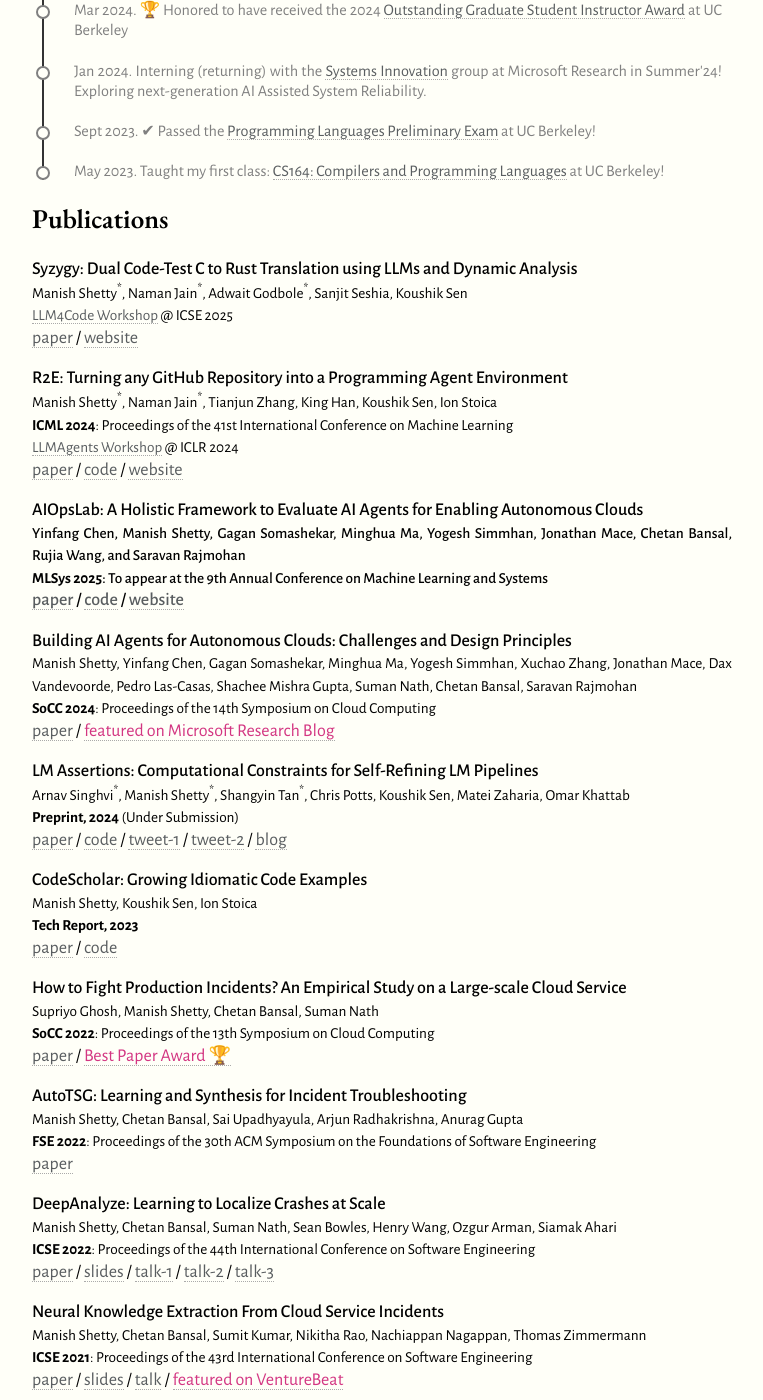
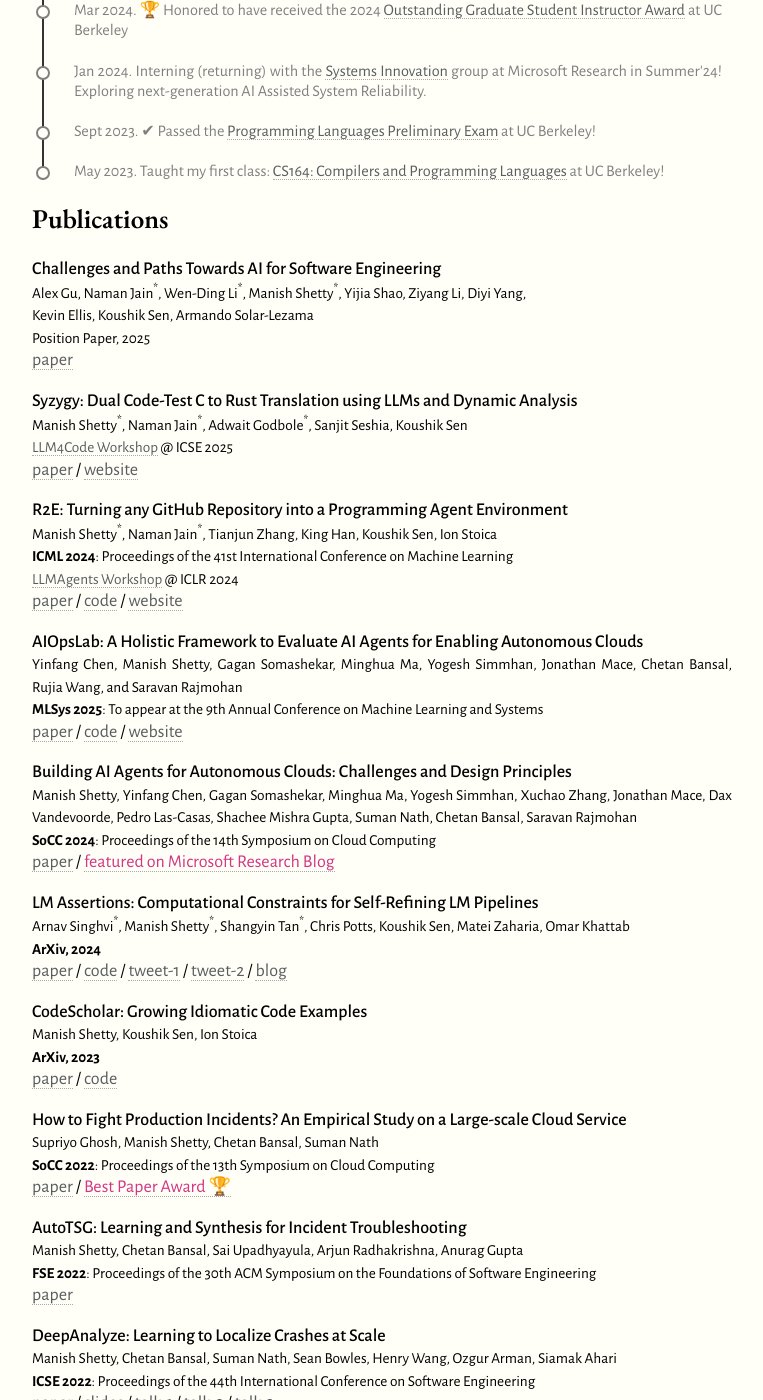
Before and after one commit to manishshettym/manishshettym.github.io, a Jekyll site: the page built from index.md, in a window 1280 px wide and 1400 px high, scrolled down 453 px. Shown: the whole window, without its empty margins (258-1021 px from the left). Built offline with Jekyll 4.4.1, drawn with Linux system fonts in a browser that asks for light colours.

Commit message:
add position paper

```diff
--- a/_includes/pubs.md
+++ b/_includes/pubs.md
@@ -1,3 +1,11 @@
+<span class="pubtitle">Challenges and Paths Towards AI for Software Engineering</span><br>
+<span style="font-size:85%">
+Alex Gu, Naman Jain<sup>*</sup>, Wen-Ding Li<sup>*</sup>, Manish Shetty<sup>*</sup>, Yijia Shao, Ziyang Li, Diyi Yang, <br>
+Kevin Ellis, Koushik Sen, Armando Solar-Lezama<br>
+Position Paper, 2025 </span> <br>
+<a href="https://tinyurl.com/ai4code">paper</a>
+
+
 <span class="pubtitle">Syzygy: Dual Code-Test C to Rust Translation using LLMs and Dynamic Analysis</span><br>
 <span style="font-size:85%">
 Manish Shetty<sup>*</sup>, Naman Jain<sup>*</sup>, Adwait Godbole<sup>*</sup>,
@@ -8,15 +16,14 @@ Sanjit Seshia, Koushik Sen<br>
 
 <span class="pubtitle">R2E: Turning any GitHub Repository into a Programming Agent Environment</span><br>
 <span style="font-size:85%">
-Manish Shetty<sup>*</sup>, Naman Jain<sup>*</sup>,
-Tianjun Zhang, King Han, Koushik Sen, Ion Stoica<br>
+Manish Shetty<sup>*</sup>, Naman Jain<sup>*</sup>, Tianjun Zhang, King Han, Koushik Sen, Ion Stoica<br>
 **ICML 2024**: Proceedings of the 41st International Conference on Machine Learning <br>
 [LLMAgents Workshop](https://llmagents.github.io/) @ ICLR 2024 </span> <br>
 <a href="https://r2e.dev/pdfs/paper.pdf">paper</a> /
 <a href="https://github.com/r2e-project/r2e">code</a> /
 <a href="https://r2e.dev/">website</a>
 
-<span class="pubtitle">AIOpsLab: A Holistic Framework to Evaluate AI Agents for Enabling Autonomous Clouds<span> <br>
+<span class="pubtitle">AIOpsLab: A Holistic Framework to Evaluate AI Agents for Enabling Autonomous Clouds</span> <br>
 <span style="font-size:85%"> Yinfang Chen, Manish Shetty, Gagan Somashekar, Minghua Ma, Yogesh Simmhan, Jonathan Mace, Chetan Bansal, Rujia Wang, and Saravan Rajmohan <br>
 **MLSys 2025**: To appear at the 9th Annual Conference on Machine Learning and Systems </span> <br>
 <a href="https://www.microsoft.com/en-us/research/uploads/prod/2024/10/arxiv_AIOpsLab.pdf">paper</a> /
@@ -39,7 +46,7 @@ Manish Shetty, Yinfang Chen, Gagan Somashekar, Minghua Ma, Yogesh Simmhan, Xucha
 <span class="pubtitle">LM Assertions: Computational Constraints for Self-Refining LM Pipelines</span><br>
 <span style="font-size:85%">Arnav Singhvi<sup>*</sup>, Manish Shetty<sup>*</sup>, Shangyin Tan<sup>*</sup>, Chris Potts,
   Koushik Sen, Matei Zaharia, Omar Khattab<br>
-**Preprint, 2024** (Under Submission)</span> <br>
+**ArXiv, 2024**</span> <br>
 <a href="/pdf/preprints/lm-assert.pdf">paper</a> /
 <a href="https://github.com/stanfordnlp/dspy/blob/main/dspy/primitives/assertions.py">code</a> /
 <a href="https://twitter.com/lateinteraction/status/1735326551393161563">tweet-1</a> /
@@ -51,7 +58,7 @@ Manish Shetty, Yinfang Chen, Gagan Somashekar, Minghua Ma, Yogesh Simmhan, Xucha
 
 <span class="pubtitle">CodeScholar: Growing Idiomatic Code Examples</span><br>
 <span style="font-size:85%">Manish Shetty, Koushik Sen, Ion Stoica <br>
-**Tech Report, 2023** </span> <br>
+**ArXiv, 2023** </span> <br>
 <a href="https://arxiv.org/abs/2312.15157">paper</a> /
 <a href="https://github.com/tart-proj/codescholar">code</a>
 
```
